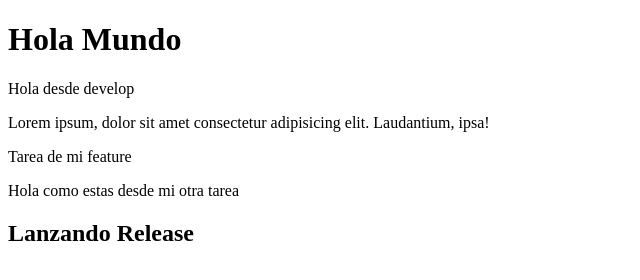
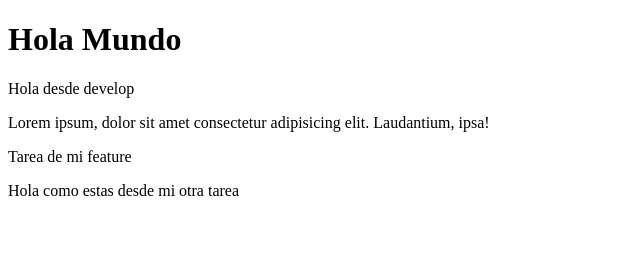
Before and after one commit to AlanAruquipa242/Repositorio-Web, a plain HTML site: page index.html in a window 1280 px wide. Shown: the whole page, without its empty margins (0-640 px from the left). Drawn offline with Linux system fonts and the light colour scheme.

Commit message:
Rama Develop App  4.1

```diff
--- a/index.html
+++ b/index.html
@@ -12,7 +12,5 @@
     <p>Lorem ipsum, dolor sit amet consectetur adipisicing elit. Laudantium, ipsa!</p>
     <p>Tarea de mi feature</p>
     <p>Hola como estas desde mi otra tarea</p>
-
-    <h2>Lanzando Release</h2>
 </body>
 </html>
```
